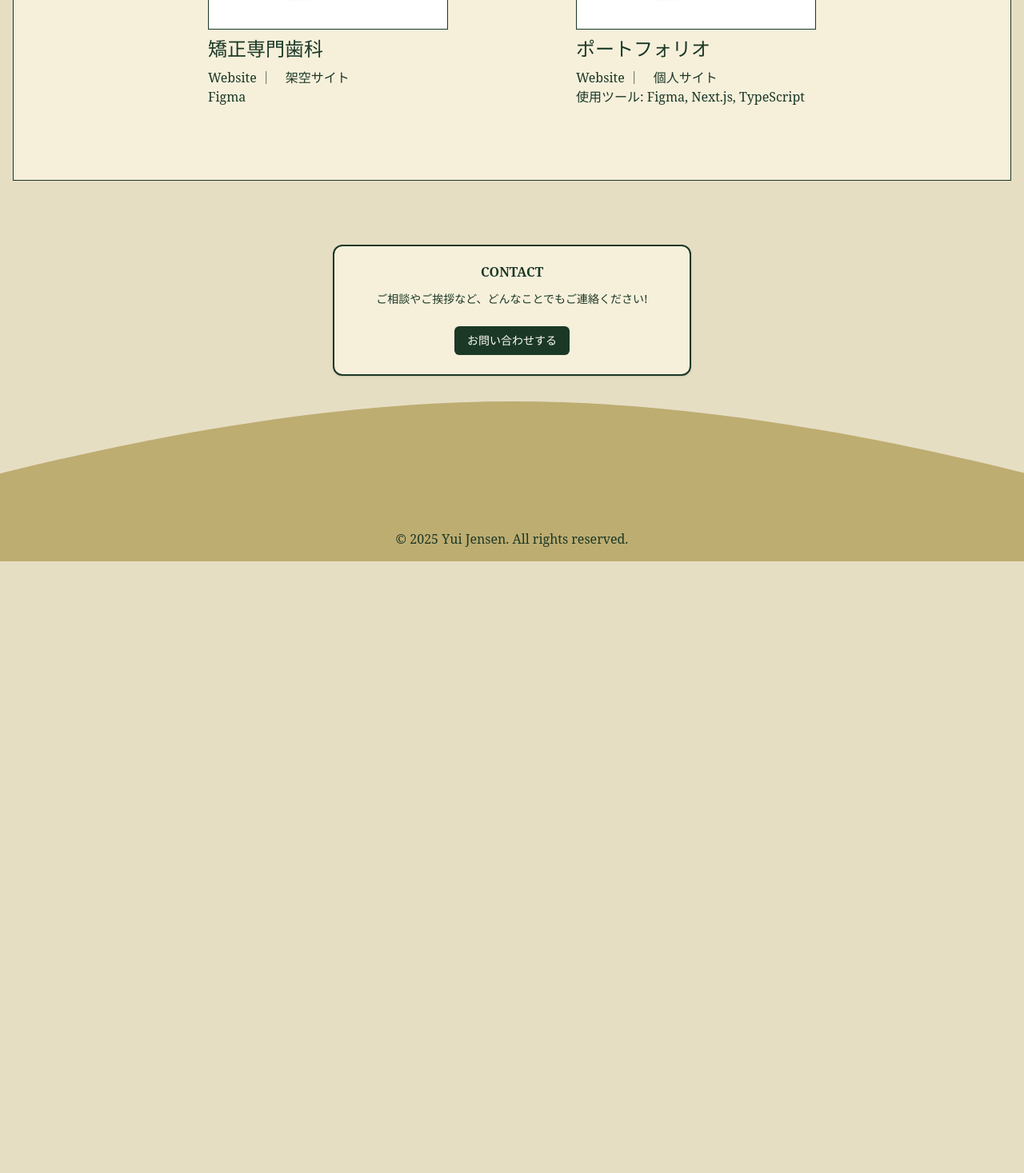
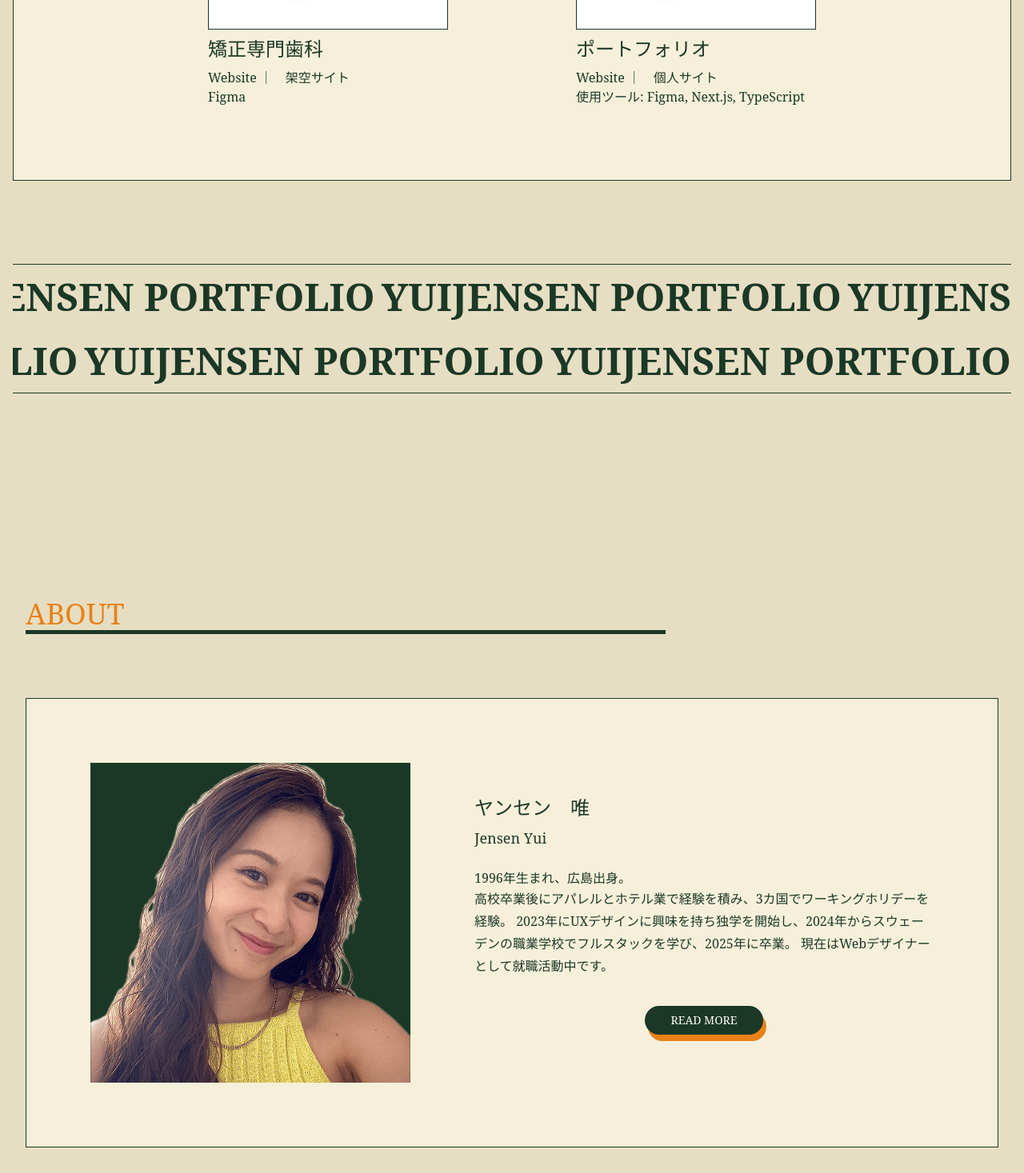
Before and after one commit to yui9667/yuijensen, a Next.js app in the folder my-app/: page / in a window 1280 px wide. Shown: the part 1330-2797 px from the top of the page at 80% size. Before the commit the page ends 2032 px from the top, so only its background shows below. Built offline with nearby package versions, Linux system fonts and the light colour scheme; a web font is replaced by a local one.

Commit message:
Created about section in the LP and added Letter animation

```diff
--- a/my-app/app/page.tsx
+++ b/my-app/app/page.tsx
@@ -1,3 +1,4 @@
+'use client';
 import Nav from '@/components/Nav';
 import RootSection from '@/components/RootSection';
 import Work from '@/components/Work';
@@ -5,23 +6,24 @@ import Footer from '@/components/Footer';
 import { Contact } from '@/components/ui/Contact';
 import Image from 'next/image';
 import { Dela_Gothic_One } from 'next/font/google';
-
+import { motion } from 'framer-motion';
+import ButtonPop from '@/components/ui/ButtonPop';
+import Letter from '@/components/Letter';
 const dela = Dela_Gothic_One({
   weight: '400',
   subsets: ['latin'],
 });
-
 export default function Home() {
   return (
     <div>
       <Nav />
-      <section className='h-screen relative flex'>
+      <section className='h-screen relative flex  '>
         <div className='w-1/2 bg-[#C6B682]'></div>
         <div className='w-1/2 bg-[#CFC5A6]'></div>
 
-        <div className="absolute bottom-0 w-full h-40 lg:h-50 xl:h-60 2xl:h-60 bg-[url('/images/backgroundHV.svg')] bg-cover bg-no-repeat bg-bottom   "></div>
+        <div className="absolute bottom-0 w-full h-40 lg:h-50 xl:h-60 bg-[url('/images/backgroundHV.svg')] bg-cover bg-no-repeat bg-bottom   "></div>
 
-        <div className='absolute inset-0 flex items-center md:items-start justify-center flex-col z-10 max-w-350 w-full mx-auto'>
+        <div className='absolute inset-0 flex items-center md:items-start justify-center flex-col z-10 max-w-350 w-full mx-auto '>
           <h1
             className={`${dela.className} text-4xl sm:text-5xl md:text-7xl font-bold text-(--color-accent) text-shadow-sm text-shadow-[#FFFDF5]  md:pl-20`}
           >
@@ -34,7 +36,12 @@ export default function Home() {
           </h1>
         </div>
 
-        <div className='absolute w-30 h-30 md:w-40 md:h-40 bottom-40 md:bottom-20 right-10 md:right-20 z-20'>
+        <motion.div
+          className='absolute w-30 h-30 md:w-40 md:h-40 bottom-40 md:bottom-20 right-10 md:right-20 z-20'
+          animate={{ rotate: 360 }}
+          style={{ originX: 0.5, originY: 0.5 }}
+          transition={{ duration: 10, repeat: Infinity, ease: 'linear' }}
+        >
           <Image
             src='/images/welcome.svg'
             alt='welcome letter '
@@ -42,10 +49,39 @@ export default function Home() {
             height={200}
             className='transition-transform duration-300   '
           />
-        </div>
+        </motion.div>
       </section>
       <Work />
       <RootSection>
+        <Letter />
+        <RootSection
+          title='ABOUT'
+          className='mt-15 mb-10 md:mt-30 md:mb-20 pt-14 md:pt-28'
+        >
+          <div className='flex flex-col justify-center items-center max-w-350 w-full border border-(--color-primary) p-4 bg-(--color-section-background) md:flex-row md:gap-20 md:p-20 '>
+            <Image
+              className='lg:h-100 lg:w-100'
+              src='/images/profile.png'
+              alt='プロフィール写真'
+              width={300}
+              height={300}
+            />
+            <div className=' text-center  md:text-start '>
+              <h3 className='text-xl md:text-2xl mt-6 mb-2  '>ヤンセン　唯</h3>
+              <h4 className='text-lg mb-6'>Jensen Yui</h4>
+
+              <p> 1996年生まれ、広島出身。</p>
+              <p className='leading-7'>
+                高校卒業後にアパレルとホテル業で経験を積み、3カ国でワーキングホリデーを経験。
+                2023年にUXデザインに興味を持ち独学を開始し、2024年からスウェーデンの職業学校でフルスタックを学び、2025年に卒業。
+                現在はWebデザイナーとして就職活動中です。
+              </p>
+              <div className='flex justify-center items-center md:col-span-2  '>
+                <ButtonPop href='/about'>READ MORE</ButtonPop>
+              </div>
+            </div>
+          </div>
+        </RootSection>
         <Contact />
       </RootSection>
       <Footer />
--- /dev/null
+++ b/my-app/components/Letter.tsx
@@ -0,0 +1,76 @@
+import { motion } from 'framer-motion';
+export default function Letter() {
+  return (
+    <>
+      <div className='overflow-hidden w-full py-6'>
+        <motion.div
+          className='flex whitespace-nowrap text-4xl font-bold'
+          animate={{ x: ['0%', '-50%'] }}
+          transition={{
+            repeat: Infinity,
+            repeatType: 'loop',
+            duration: 30,
+            ease: 'linear',
+          }}
+        >
+          <div className='flex  border-t border-(--color-primary) py-4'>
+            <span className='mx-1 text-xl lg:text-5xl'>
+              YUIJENSEN PORTFOLIO
+            </span>
+            <span className='mx-1 text-xl lg:text-5xl'>
+              YUIJENSEN PORTFOLIO
+            </span>
+            <span className='mx-1 text-xl lg:text-5xl'>
+              YUIJENSEN PORTFOLIO
+            </span>
+          </div>
+          <div className='flex  border-t border-(--color-primary) py-4'>
+            <span className='mx-1 text-xl lg:text-5xl'>
+              YUIJENSEN PORTFOLIO
+            </span>
+            <span className='mx-1 text-xl lg:text-5xl'>
+              YUIJENSEN PORTFOLIO
+            </span>
+            <span className='mx-1 text-xl lg:text-5xl'>
+              YUIJENSEN PORTFOLIO
+            </span>
+          </div>
+        </motion.div>
+
+        <motion.div
+          className='flex whitespace-nowrap text-4xl font-bold'
+          animate={{ x: ['-50%', '0%'] }}
+          transition={{
+            repeat: Infinity,
+            repeatType: 'loop',
+            duration: 30,
+            ease: 'linear',
+          }}
+        >
+          <div className='flex  border-b border-(--color-primary) py-4'>
+            <span className='mx-1 text-xl lg:text-5xl'>
+              YUIJENSEN PORTFOLIO
+            </span>
+            <span className='mx-1 text-xl lg:text-5xl'>
+              YUIJENSEN PORTFOLIO
+            </span>
+            <span className='mx-1 text-xl lg:text-5xl'>
+              YUIJENSEN PORTFOLIO
+            </span>
+          </div>
+         <div className='flex  border-b border-(--color-primary) py-4'>
+            <span className='mx-1 text-xl lg:text-5xl'>
+              YUIJENSEN PORTFOLIO
+            </span>
+            <span className='mx-1 text-xl lg:text-5xl'>
+              YUIJENSEN PORTFOLIO
+            </span>
+            <span className='mx-1 text-xl lg:text-5xl'>
+              YUIJENSEN PORTFOLIO
+            </span>
+          </div>
+        </motion.div>
+      </div>
+    </>
+  );
+}
--- a/my-app/components/Work.tsx
+++ b/my-app/components/Work.tsx
@@ -21,7 +21,7 @@ export default function Work() {
                       src={work.imageSrc}
                       alt={work.title}
                       width={300}
-                      height={200}
+                      height={300}
                       className='transition-transform duration-300 group-hover:scale-105 border border-(--color-primary) '
                     />
                     {/*Overlay*/}
```
